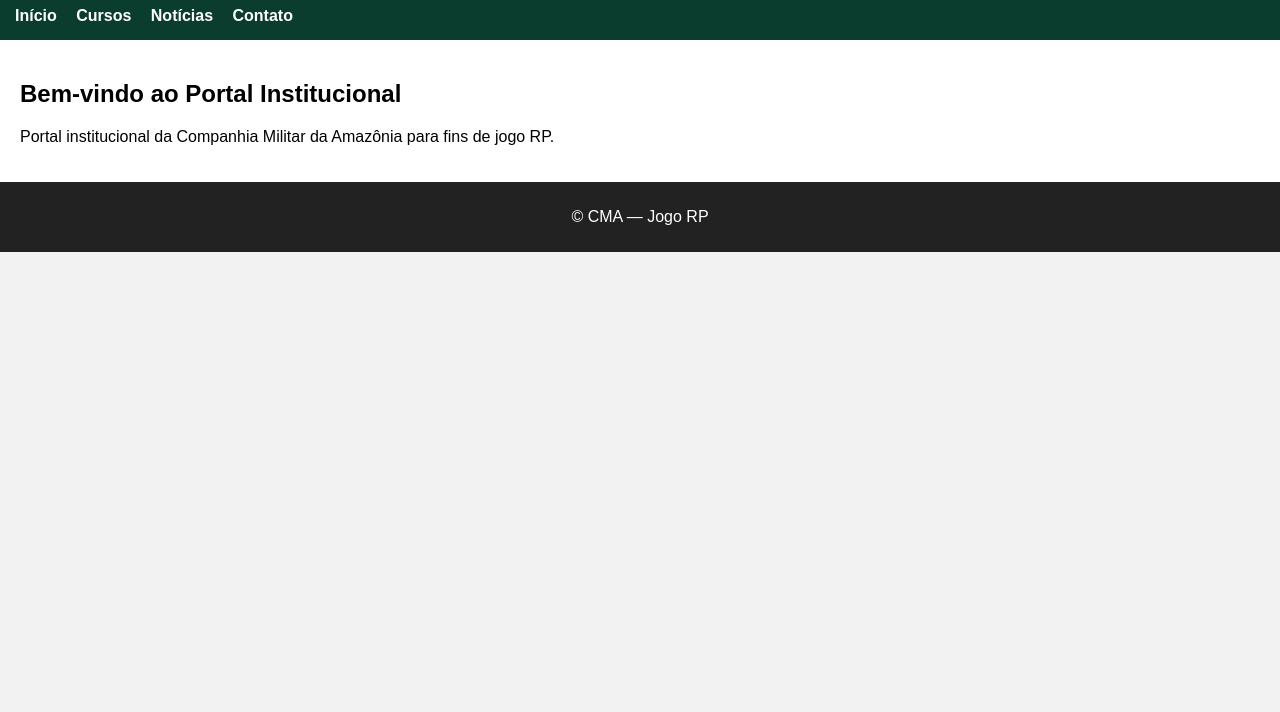
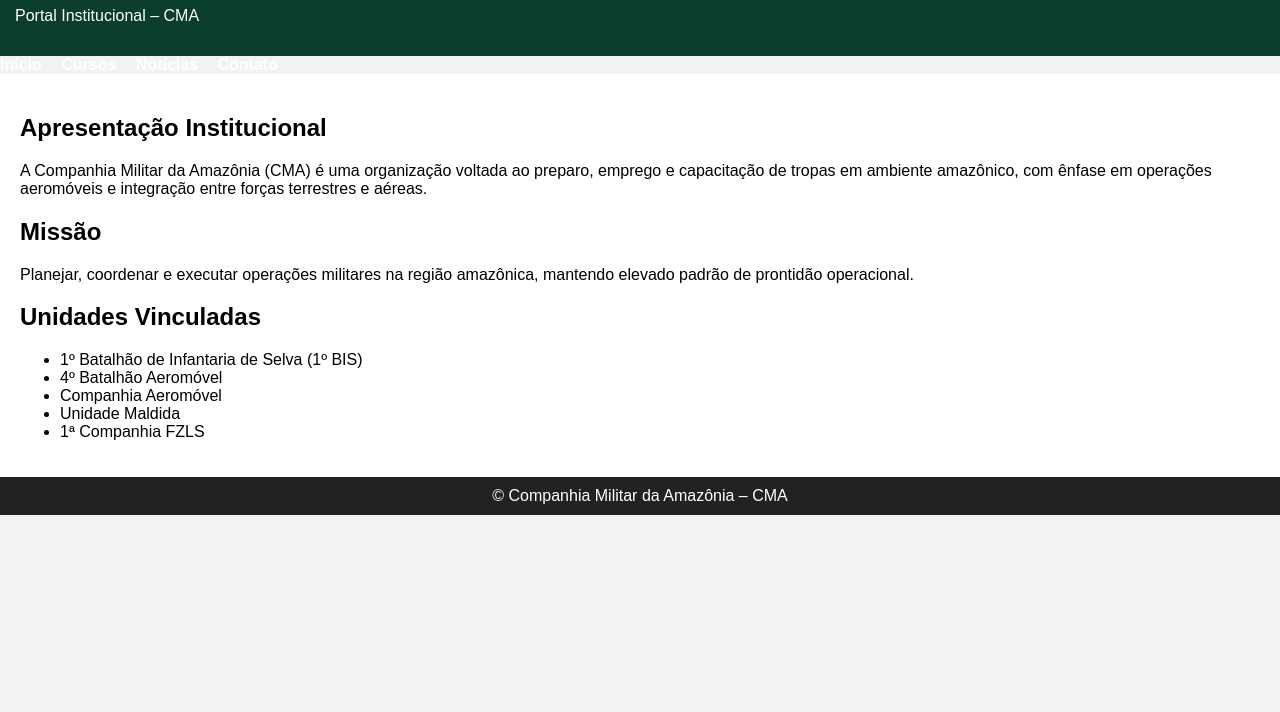
Before and after one commit to ldavilucca311-glitch/cma-site, a plain HTML site: page index.html in a window 1280 px wide. Shown: the part 88-800 px from the top of the page. Drawn offline with Linux system fonts and the light colour scheme.

Commit message:
Update index.html

```diff
--- a/index.html
+++ b/index.html
@@ -1,31 +1,61 @@
 <!DOCTYPE html>
-<html lang="pt-br">
+<html lang="pt-BR">
 <head>
   <meta charset="UTF-8">
+  <title>CMA – Companhia Militar da Amazônia</title>
   <meta name="viewport" content="width=device-width, initial-scale=1.0">
-  <title>CMA — Companhia Militar da Amazônia</title>
   <link rel="stylesheet" href="style.css">
 </head>
+
 <body>
+
 <header>
-    <h1>Companhia Militar da Amazônia (CMA)</h1>
+  <h1>Companhia Militar da Amazônia</h1>
+  <p>Portal Institucional – CMA</p>
+</header>
+
 <nav>
   <a href="index.html">Início</a>
   <a href="cursos.html">Cursos</a>
   <a href="noticias.html">Notícias</a>
   <a href="contato.html">Contato</a>
 </nav>
-  </header>
 
 <main>
+
 <section>
-      <h2>Bem-vindo ao Portal Institucional</h2>
-      <p>Portal institucional da Companhia Militar da Amazônia para fins de jogo RP.</p>
+  <h2>Apresentação Institucional</h2>
+  <p>
+    A Companhia Militar da Amazônia (CMA) é uma organização voltada ao preparo,
+    emprego e capacitação de tropas em ambiente amazônico, com ênfase em
+    operações aeromóveis e integração entre forças terrestres e aéreas.
+  </p>
 </section>
+
+<section>
+  <h2>Missão</h2>
+  <p>
+    Planejar, coordenar e executar operações militares na região amazônica,
+    mantendo elevado padrão de prontidão operacional.
+  </p>
+</section>
+
+<section>
+  <h2>Unidades Vinculadas</h2>
+  <ul>
+    <li>1º Batalhão de Infantaria de Selva (1º BIS)</li>
+    <li>4º Batalhão Aeromóvel</li>
+    <li>Companhia Aeromóvel</li>
+    <li>Unidade Maldida</li>
+    <li>1ª Companhia FZLS</li>
+  </ul>
+</section>
+
 </main>
 
 <footer>
-    <p>© CMA — Jogo RP</p>
+  © Companhia Militar da Amazônia – CMA
 </footer>
+
 </body>
 </html>
```
Lines whose indentation alone changed are shown as unchanged.
